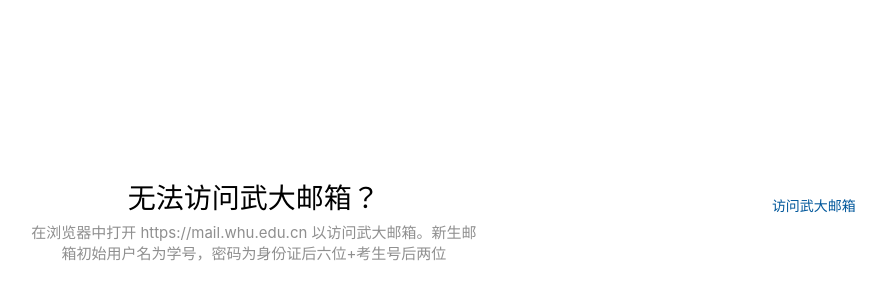
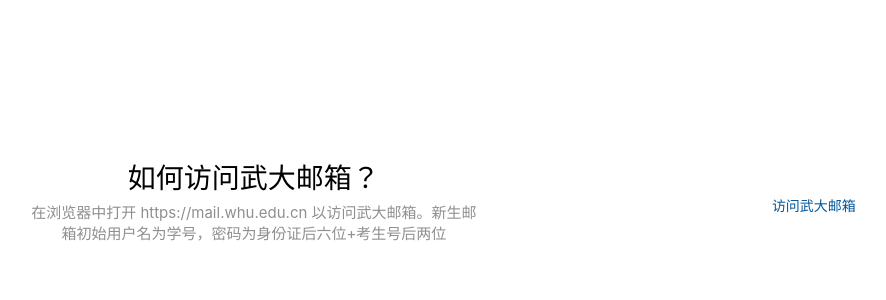
Before and after one commit to ZiqiangStudio/zq_auth_frontend, a Nuxt app: page /help in a window 1280 px wide. Shown: the part 200-500 px from the top of the page, without its empty margins (71-957 px from the left). Built offline with nearby package versions, Linux system fonts and the light colour scheme.

Commit message:
fix: 修改帮助信息

```diff
--- a/components/page-header.vue
+++ b/components/page-header.vue
@@ -2,7 +2,7 @@
   <header>
     <app-header v-if="appLogo" :app-logo="appLogo" />
     <img v-if="image" :src="image" />
-    <h1 v-if="title" :style="{ marginTop: titleGap }">{{ title }}</h1>
+    <h1 v-if="title" :style="{ marginTop: image ? titleGap : '' }">{{ title }}</h1>
     <h1 v-else :style="{ marginTop: titleGap }">使用<strong>自强 Studio 账号</strong>登录</h1>
     <p class="notice">{{ notice }}</p>
   </header>
--- a/package.json
+++ b/package.json
@@ -24,7 +24,6 @@
     "vite-svg-loader": "^4.0.0"
   },
   "dependencies": {
-    "copy-to-clipboard": "^3.3.3",
     "vue-m-message": "^4.0.2"
   }
 }
--- a/pages/certify-pending.vue
+++ b/pages/certify-pending.vue
@@ -7,7 +7,7 @@
       重新发送邮件{{ messageTimeout > 0 ? ` (${messageTimeout})` : '' }}
     </button>
   </form>
-  <p class="action"><nuxt-link to="/help">无法访问武大邮箱？</nuxt-link></p>
+  <p class="action"><nuxt-link to="/help">如何访问武大邮箱？</nuxt-link></p>
 </template>
 <script lang="ts" setup>
 import MMessage from 'vue-m-message';
--- a/pages/certify.vue
+++ b/pages/certify.vue
@@ -15,7 +15,7 @@
     <button type="submit">发送验证邮件</button>
     <button :disabled="isCertifyOnly" class="skip" @click="confirmSkip">跳过</button>
   </form>
-  <p class="action"><nuxt-link to="/help">无法访问武大邮箱？</nuxt-link></p>
+  <p class="action"><nuxt-link to="/help">如何访问武大邮箱？</nuxt-link></p>
 </template>
 <script lang="ts" setup>
 import User from 'assets/icon/user.svg?component';
--- a/pages/help.vue
+++ b/pages/help.vue
@@ -1,15 +1,13 @@
 <template>
   <page-back v-if="!isWxapp" />
   <page-header
-    title="无法访问武大邮箱？"
+    title="如何访问武大邮箱？"
     :notice="`在浏览器中打开 ${WHU_MAIL} 以访问武大邮箱。新生邮箱初始用户名为学号，密码为身份证后六位+考生号后两位`"
   />
   <p v-if="!isWxapp" class="action" @click="handleOpen"><a>访问武大邮箱</a></p>
-  <p v-else class="action" @click="handleCopy"><a>复制武大邮箱地址</a></p>
 </template>
 <script setup lang="ts">
 import { useWxapp } from '@/utils/use-wxapp';
-import copy from 'copy-to-clipboard';
 import { WHU_MAIL } from '@/constants/url';
 import MMessage from 'vue-m-message';
 
@@ -22,18 +20,6 @@
     MMessage.error('访问失败，请手动打开武大邮箱');
   }
 }
-
-function handleCopy() {
-  try {
-    copy(WHU_MAIL, {
-      onCopy: () => {
-        MMessage.success('复制成功，请在浏览器中打开武大邮箱');
-      },
-    });
-  } catch {
-    MMessage.error('复制失败，请手动打开武大邮箱');
-  }
-}
 </script>
 <style scoped lang="less">
 .action {
```
Also changed, not shown: 1 other file (tests, documents, lock files or other folders).
